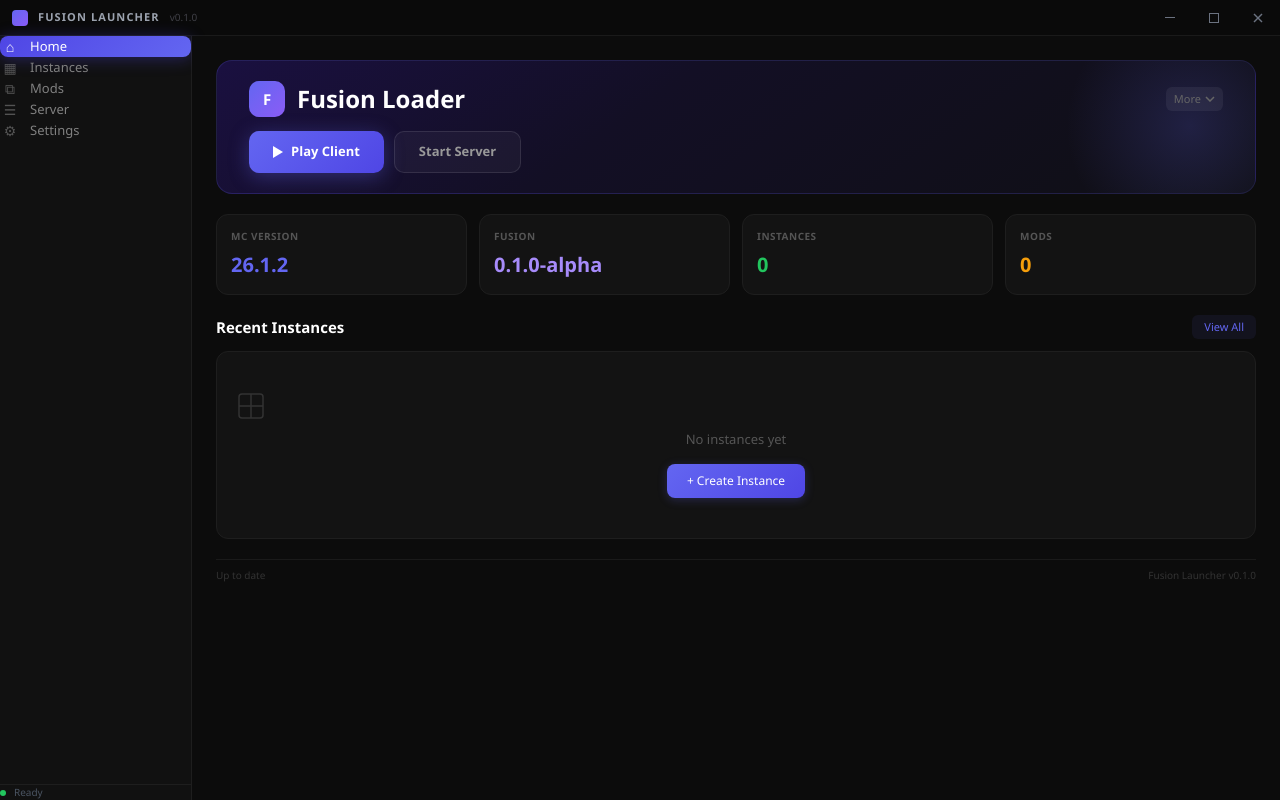
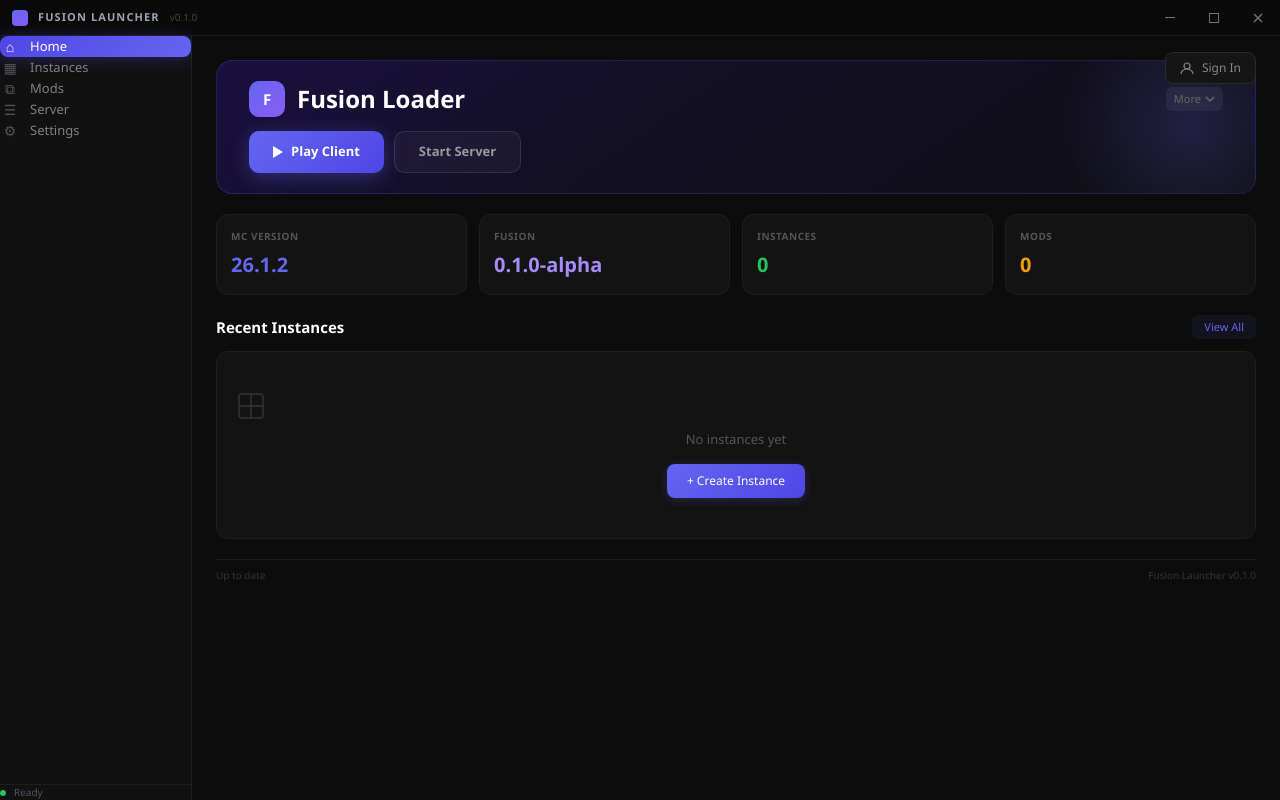
Before and after one commit to CyberDay1/FusionLauncher, a React (Vite) app: page / in a window 1280 px wide. Built offline with nearby package versions, Linux system fonts and the light colour scheme.

Commit message:
Account badge: skin head + username in top-right corner on all pages, sign-in shortcut

```diff
--- /dev/null
+++ b/src/components/AccountBadge.tsx
@@ -0,0 +1,83 @@
+import { useEffect, useState } from "react";
+import { invoke } from "@tauri-apps/api/core";
+import { useNavigate } from "react-router";
+
+interface MinecraftAccount {
+  username: string;
+  uuid: string;
+  skin_url: string | null;
+}
+
+export default function AccountBadge() {
+  const [account, setAccount] = useState<MinecraftAccount | null>(null);
+  const [hover, setHover] = useState(false);
+  const navigate = useNavigate();
+
+  useEffect(() => {
+    invoke<MinecraftAccount | null>("get_account").then(setAccount).catch(() => {});
+  }, []);
+
+  if (!account) {
+    // Not logged in — show sign in button
+    return (
+      <button
+        onClick={() => navigate("/settings")}
+        onMouseEnter={() => setHover(true)}
+        onMouseLeave={() => setHover(false)}
+        style={{
+          display: "flex", alignItems: "center", gap: 8,
+          padding: "6px 14px", borderRadius: 8,
+          background: hover ? "#1e1e1e" : "#151515",
+          border: "1px solid #2a2a2a",
+          color: "#888", fontSize: 12, cursor: "pointer",
+          transition: "background 0.15s, border-color 0.15s",
+          borderColor: hover ? "#3a3a3a" : "#2a2a2a",
+        }}
+      >
+        <svg width="14" height="14" viewBox="0 0 14 14" fill="none" stroke="currentColor" strokeWidth="1.2">
+          <circle cx="7" cy="5" r="3" />
+          <path d="M1 13 C1 10 4 8 7 8 C10 8 13 10 13 13" />
+        </svg>
+        Sign In
+      </button>
+    );
+  }
+
+  // Logged in — show skin head + username
+  return (
+    <button
+      onClick={() => navigate("/settings")}
+      onMouseEnter={() => setHover(true)}
+      onMouseLeave={() => setHover(false)}
+      style={{
+        display: "flex", alignItems: "center", gap: 8,
+        padding: "4px 12px 4px 4px", borderRadius: 8,
+        background: hover ? "#1e1e1e" : "#151515",
+        border: "1px solid #2a2a2a",
+        cursor: "pointer",
+        transition: "background 0.15s, border-color 0.15s",
+        borderColor: hover ? "#3a3a3a" : "#2a2a2a",
+      }}
+    >
+      {/* Skin head */}
+      <img
+        src={`https://mc-heads.net/avatar/${account.uuid}/28`}
+        alt=""
+        style={{
+          width: 28, height: 28, borderRadius: 6,
+          imageRendering: "pixelated",
+        }}
+        onError={(e) => { (e.target as HTMLImageElement).style.display = "none"; }}
+      />
+      <span style={{ fontSize: 12, fontWeight: 600, color: "#d1d5db" }}>
+        {account.username}
+      </span>
+      {/* Online indicator */}
+      <div style={{
+        width: 6, height: 6, borderRadius: "50%",
+        background: "#22c55e",
+        boxShadow: "0 0 6px rgba(34,197,94,0.5)",
+      }} />
+    </button>
+  );
+}
--- a/src/components/Layout.tsx
+++ b/src/components/Layout.tsx
@@ -1,6 +1,7 @@
 import { ReactNode } from "react";
 import TitleBar from "./TitleBar";
 import Sidebar from "./Sidebar";
+import AccountBadge from "./AccountBadge";
 
 interface LayoutProps {
   children: ReactNode;
@@ -12,9 +13,15 @@ export default function Layout({ children }: LayoutProps) {
       <TitleBar />
       <div style={{ display: "flex", flex: 1, minHeight: 0 }}>
         <Sidebar />
+        <div style={{ flex: 1, width: 0, display: "flex", flexDirection: "column", position: "relative" }}>
+          {/* Account badge — top right, floating over content */}
+          <div style={{
+            position: "absolute", top: 16, right: 24, zIndex: 10,
+          }}>
+            <AccountBadge />
+          </div>
           <main style={{
             flex: 1,
-          width: 0,
             overflowY: "auto",
             overflowX: "hidden",
             background: "#0c0c0c",
@@ -23,5 +30,6 @@ export default function Layout({ children }: LayoutProps) {
           </main>
         </div>
       </div>
+    </div>
   );
 }
```
Also changed, not shown: 1 other file (tests, documents, lock files or other folders). Lines whose indentation alone changed are shown as unchanged.
